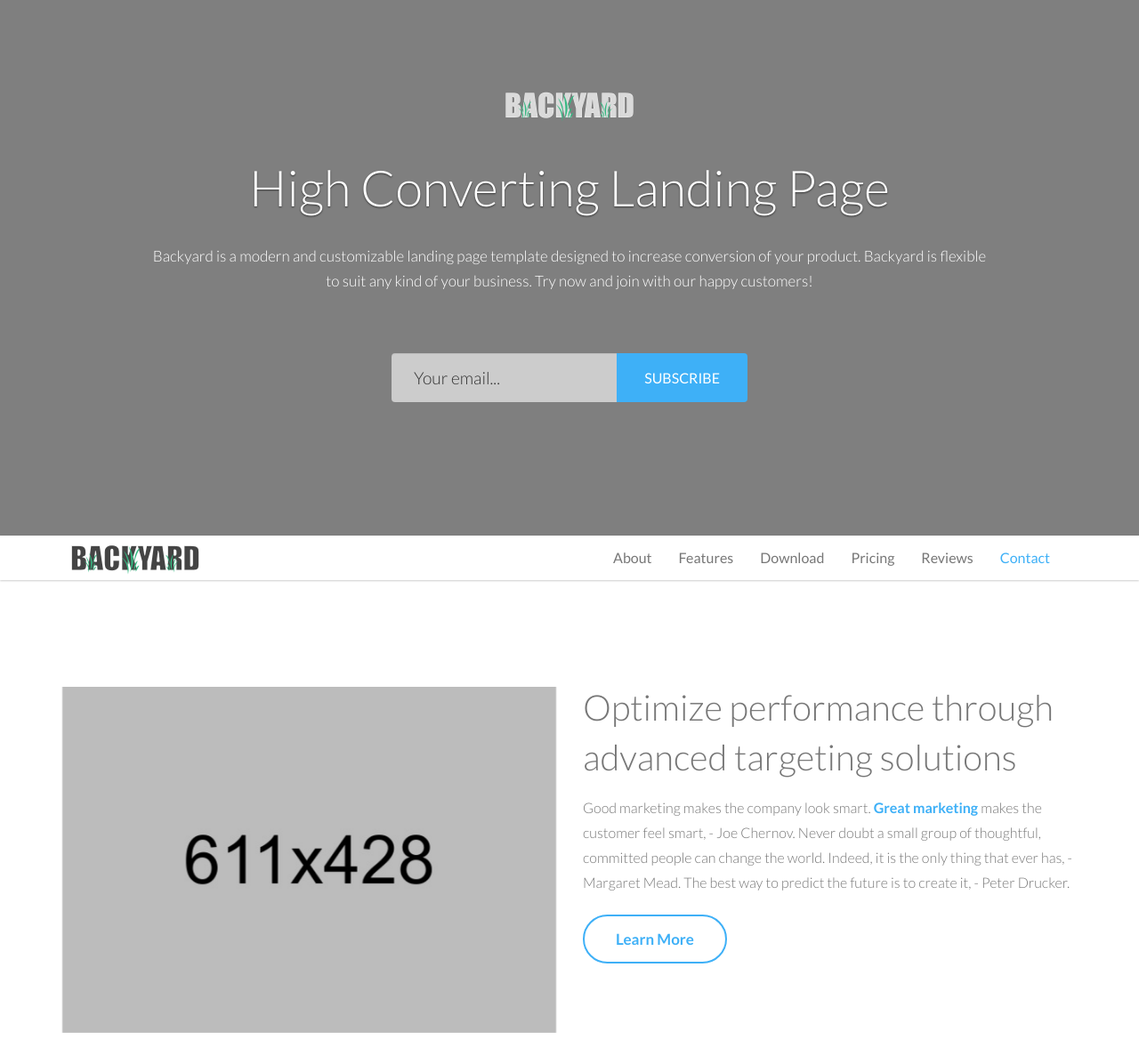
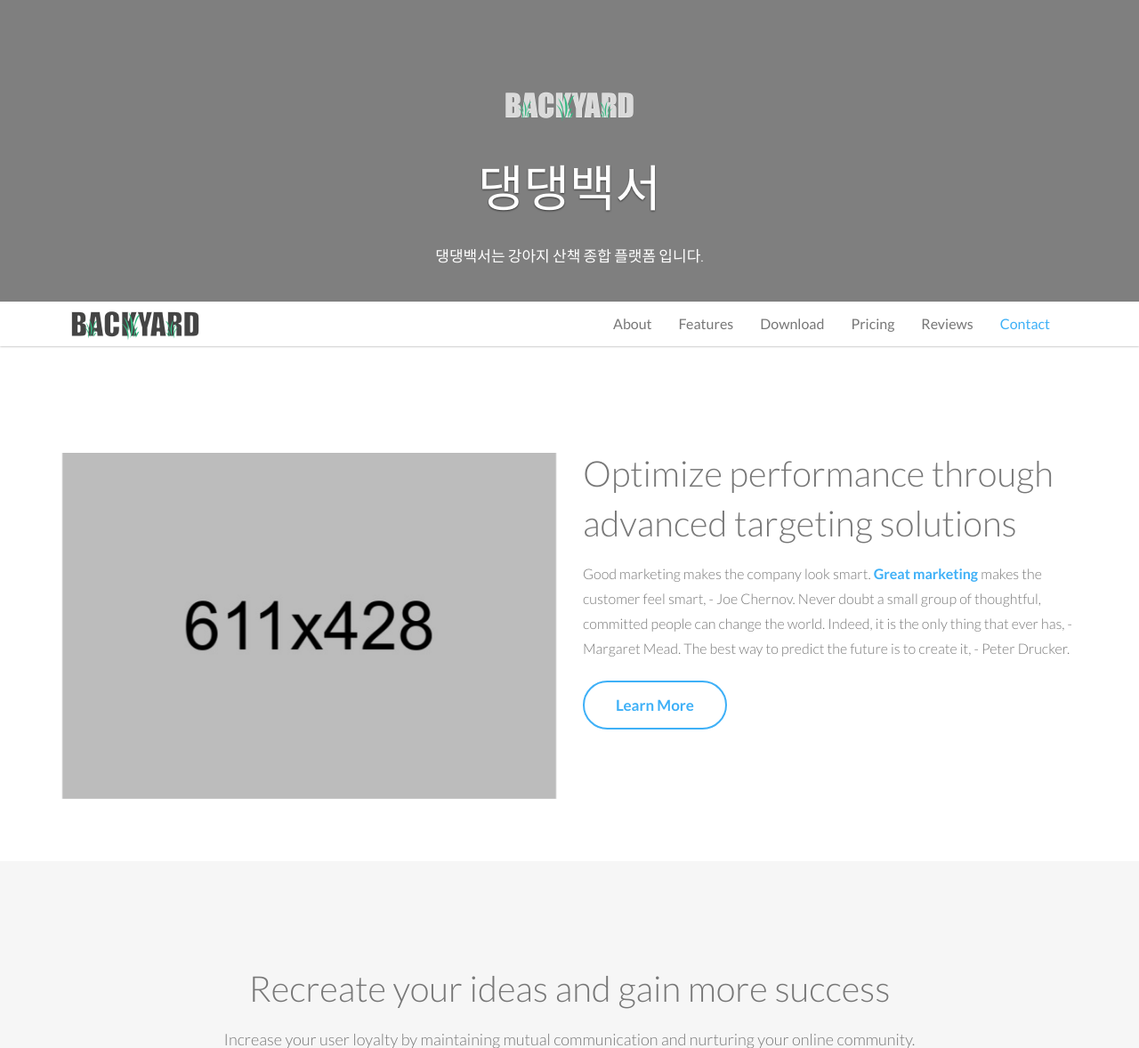
Before and after one commit to haedal-project/Team14, a Flask app: template templates/seonman-index.html in a window 1280 px wide. Shown: the top 1178 px of the page at 89% size. Run offline with Flask 2, Linux system fonts and the light colour scheme; the template is opened without the code that fills it, so the values that code supplies are empty; some libraries are stand-ins or nearby versions.

Commit message:
상단 로고 문구 수정 및 불필요 컴포넌트 삭제

```diff
--- a/templates/seonman-index.html
+++ b/templates/seonman-index.html
@@ -45,22 +45,12 @@
 
                             <!-- /.main title -->
                             <h1 class="wow fadeInLeft">
-                                High Converting Landing Page
+                                댕댕백서
                             </h1>
 
                             <!-- /.header paragraph -->
                             <div class="landing-text wow fadeInLeft">
-                                <p>Backyard is a modern and customizable landing page template designed to increase conversion of your product. Backyard is flexible to suit any kind of your business. Try now and join with our happy customers!</p>
-                            </div>
-
-                            <!-- /.subscribe form -->
-                            <div class="subscribe-form wow fadeInUp">
-                                <form class="news-letter mailchimp" action="http://moxdesign.us10.list-manage.com/subscribe/post" role="form" method="POST">
-                                    <input type="hidden" name="u" value="503bdae81fde8612ff4944435">
-                                    <input type="hidden" name="id" value="bfdba52708">
-                                    <input class="form-control" type="email" name="MERGE0" placeholder="Your email..." required="">
-                                    <button type="submit" class="subscribe-btn btn">SUBSCRIBE</button>
-                                </form>
+                                <p>댕댕백서는 강아지 산책 종합 플랫폼 입니다.</p>
                             </div>
                         </div>
                     </div>
```
